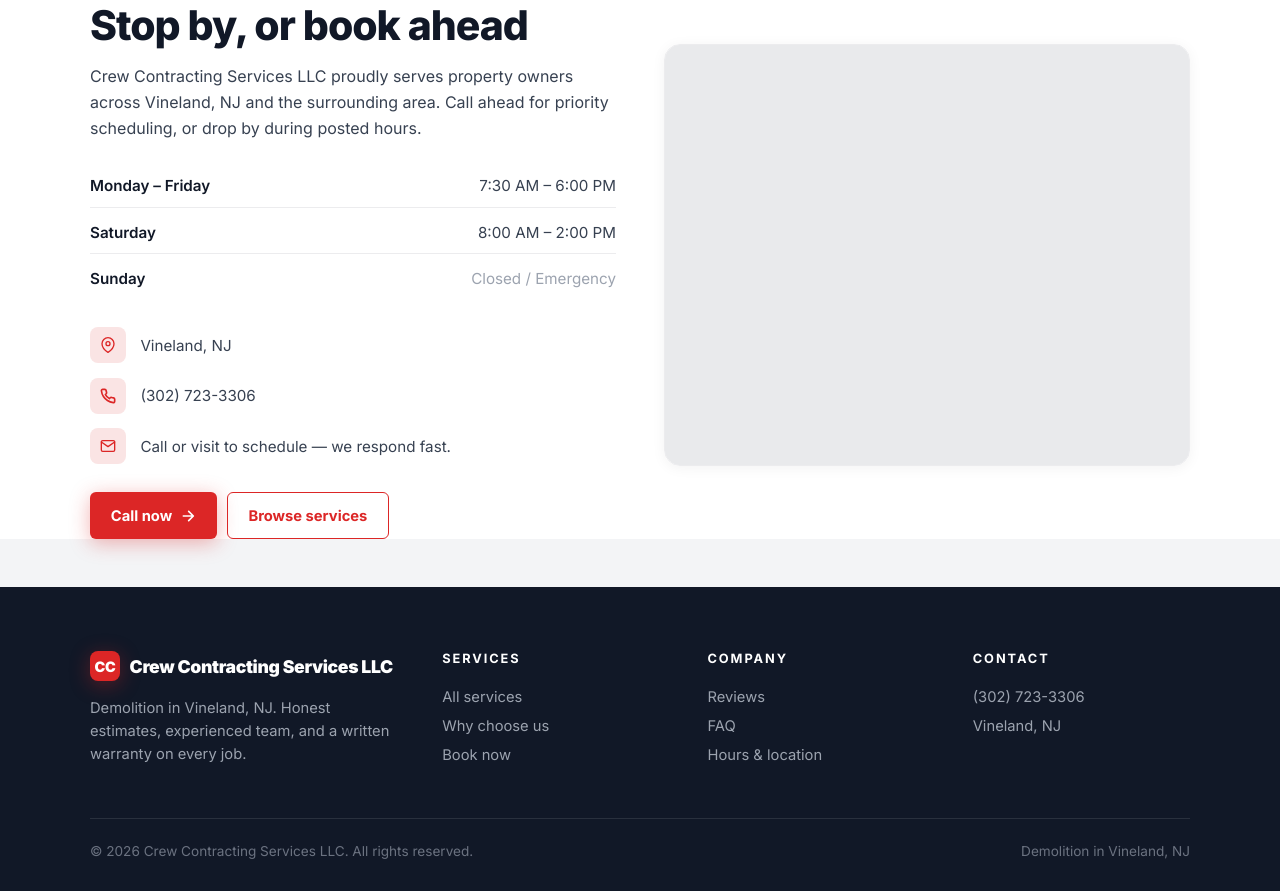
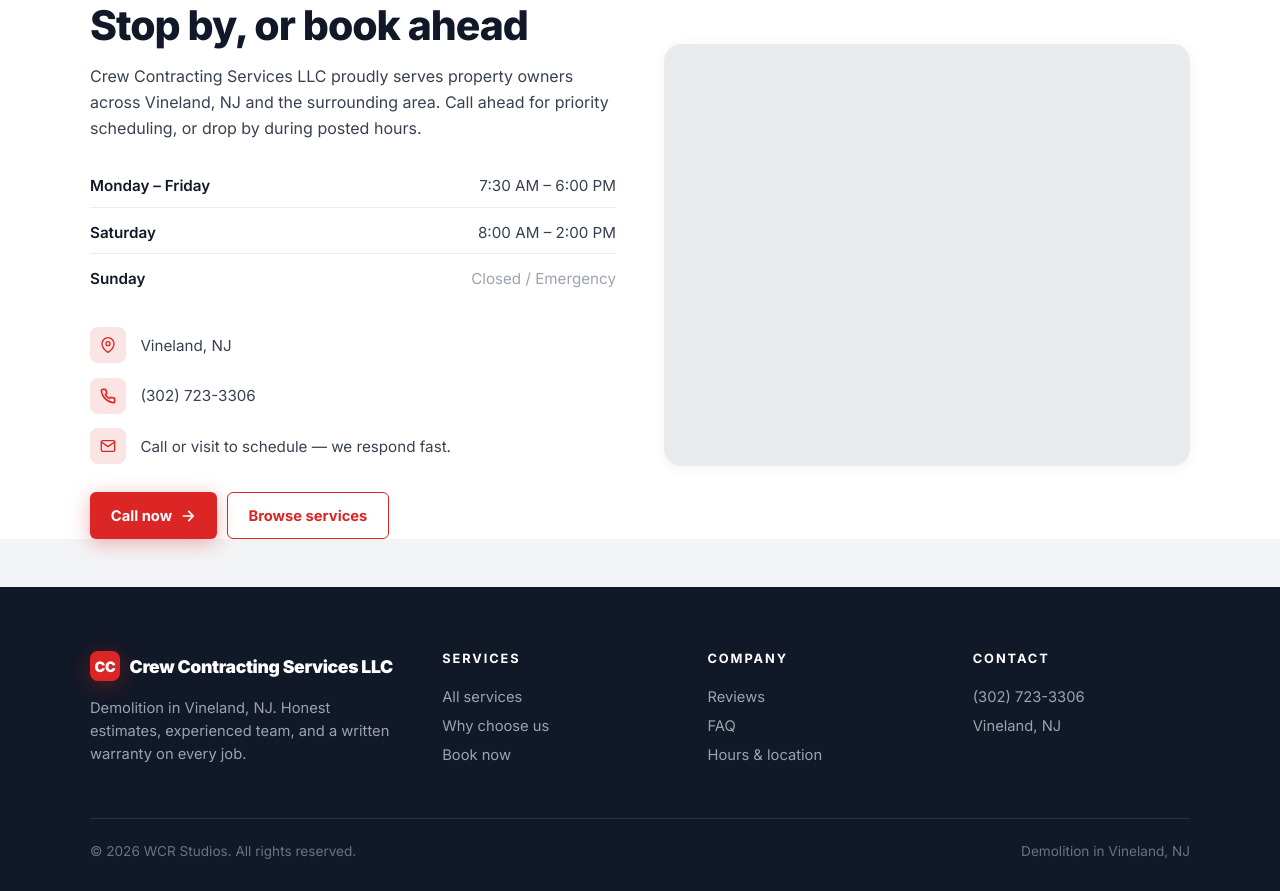
Before and after one commit to Wrenbjor/trades--crew-contracting-services-llc, a plain HTML site: page index.html in a window 1280 px wide. Shown: the part 4619-5510 px from the top of the page. Drawn offline with nearby package versions, Linux system fonts and the light colour scheme; no server answers.

Commit message:
Update site

```diff
--- a/index.html
+++ b/index.html
@@ -605,7 +605,7 @@
     </div>
   </div>
   <div class="foot-bottom">
-    <div>&copy; 2026 Crew Contracting Services LLC. All rights reserved.</div>
+    <div>&copy; 2026 WCR Studios. All rights reserved.</div>
     <div>Demolition in Vineland, NJ</div>
   </div>
 </footer>
```
